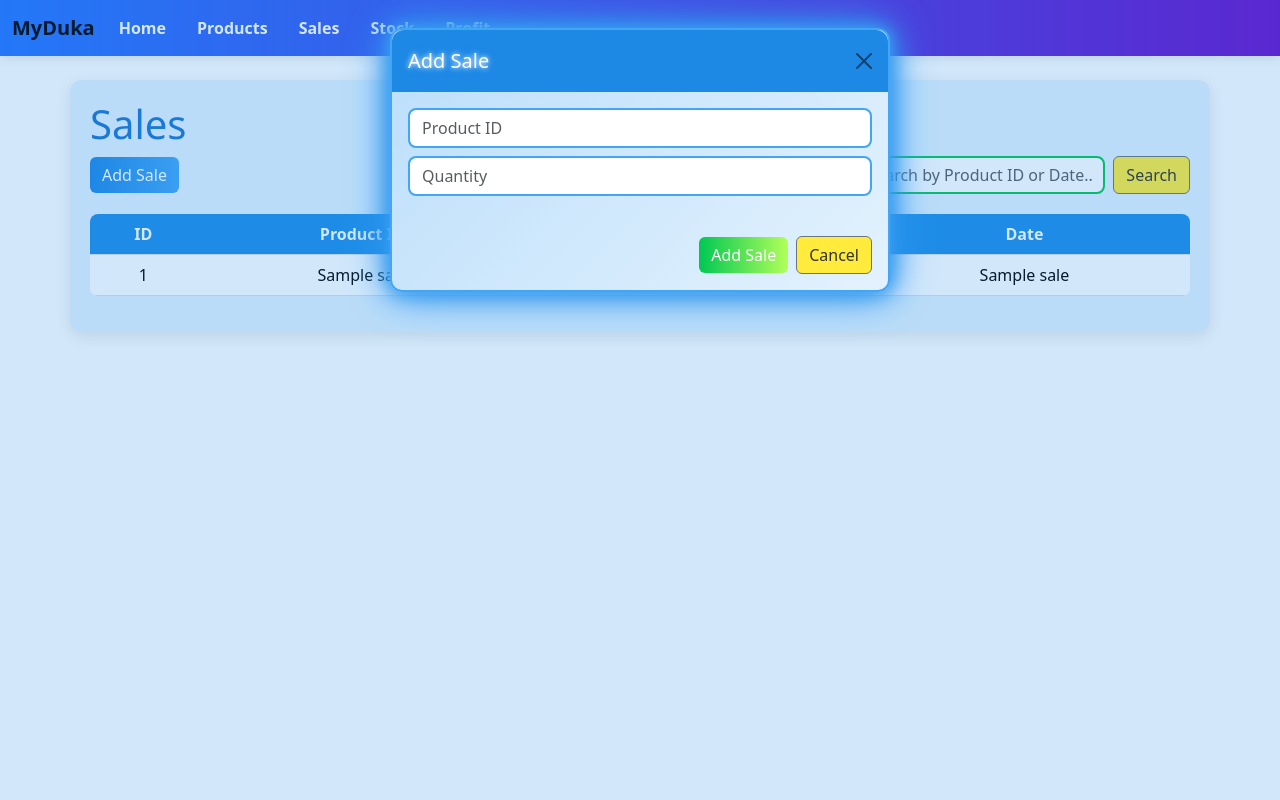
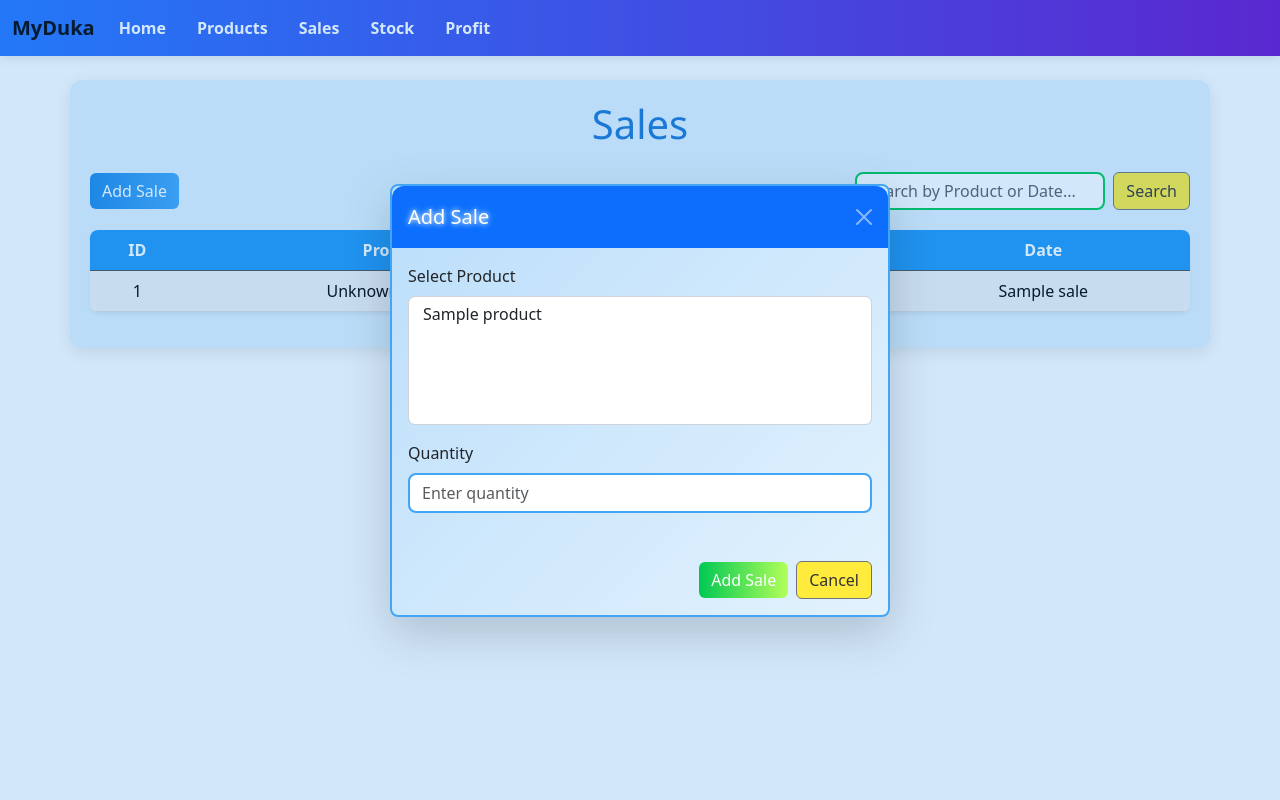
Before and after one commit to Luffy254-cyber-spec/Myduka-project, a Flask app: page /sales in a window 1280 px wide, after a click on "Add Sale". Run offline with Flask 3, Linux system fonts and the light colour scheme; a database or web service that is not in the repository returns one stand-in record (values such as "Sample title"); some libraries are stand-ins or nearby versions.

Commit message:
third commit

```diff
--- a/database.py
+++ b/database.py
@@ -259,3 +259,8 @@ def delete_data(table, record_id):
     curr.execute(query, (record_id,))
     conn.commit()
     print(f"Record with id {record_id} deleted from {table} table.")
+
+# fetch only id and name for dropdowns
+def fetch_products_for_dropdown():
+    curr.execute("SELECT id, name FROM products ORDER BY name;")
+    return curr.fetchall()
--- a/main.py
+++ b/main.py
@@ -1,16 +1,16 @@
-from flask import Flask, render_template, request, redirect
-from database import fetch_data, insert_product, insert_sales, insert_stock, product_profit
+from flask import Flask, render_template, request, redirect, url_for
+from database import fetch_data, fetch_products_for_dropdown, insert_product, insert_sales, insert_stock, product_profit
 
 app = Flask(__name__)
 
-# ---------- ROUTES ----------
+# ROUTES
 
 @app.route('/')
 def home():
     return render_template('index.html')
 
 
-# ---------- PRODUCTS ----------
+#  PRODUCTS
 @app.route('/products')
 def products():
     search = request.args.get('search', '').strip()
@@ -22,11 +22,12 @@ def products():
     return render_template('products.html', products=products)
 
 
-# ---------- SALES ----------
+#  SALES
 @app.route('/sales')
 def sales():
     search = request.args.get('search', '').strip()
     sales = fetch_data('sales')
+    products = fetch_products_for_dropdown()  # 🟢 Added this line
 
     if search:
         sales = [
@@ -35,10 +36,13 @@ def sales():
             or search.lower() in str(s[3]).lower()
         ]
 
-    return render_template('sales.html', sales=sales)
+    return render_template('sales.html', sales=sales, products=products)
 
 
-# ---------- STOCK ----------
+
+
+
+#  STOCK
 @app.route('/stock')
 def stock():
     search = request.args.get('search', '').strip()
@@ -55,21 +59,21 @@ def stock():
     return render_template('stock.html', stock=stock)
 
 
-# ---------- PROFIT ----------
+#  PROFIT
 @app.route('/profit')
 def profit():
     profit = product_profit()
     return render_template('profit.html', profit=profit)
 
 
-# ---------- FORM HANDLERS ----------
+# FORM HANDLERS
 @app.route('/add_product', methods=['POST'])
 def add_product():
     name = request.form['name']
     buying_price = request.form['buying_price']
     selling_price = request.form['selling_price']
     insert_product((name, buying_price, selling_price))
-    return redirect('/products')
+    return redirect(url_for('products'))
 
 
 @app.route('/add_sale', methods=['POST'])
@@ -77,7 +81,8 @@ def add_sale():
     pid = request.form['pid']
     quantity = request.form['quantity']
     insert_sales((pid, quantity))
-    return redirect('/sales')
+    return redirect(url_for('sales'))
+
 
 
 @app.route('/add_stock', methods=['POST'])
@@ -88,6 +93,6 @@ def add_stock():
     return redirect('/stock')
 
 
-# ---------- RUN APP ----------
+#  RUN APP
 if __name__ == '__main__':
     app.run(debug=True)
--- a/static/style.css
+++ b/static/style.css
@@ -338,3 +338,42 @@ table tbody tr:hover {
   background-color: red;
   z-index: 9999;
 }
+
+.modal-body {
+    max-height: 70vh;
+    overflow-y: auto;
+    scrollbar-width: thin;
+  }
+  .modal-body::-webkit-scrollbar {
+    width: 8px;
+  }
+  .modal-body::-webkit-scrollbar-thumb {
+    background-color: #ccc;
+    border-radius: 10px;
+  }
+
+  /* Make the select dropdown scrollable when too long */
+  select.form-select {
+    max-height: 150px;        /* limit visible height */
+    overflow-y: auto;         /* enable vertical scrolling */
+  }
+
+  /* Firefox compatibility (Firefox needs appearance reset) */
+  select.form-select:focus {
+    outline: none;
+  }
+
+  /* Prevent width overflow */
+  select.form-select {
+    width: 100%;
+  }
+
+  select.form-select {
+    max-height: 150px;
+    overflow-y: auto;
+    width: 100%;
+  }
+
+  select.form-select:focus {
+    outline: none;
+  }
--- a/templates/sales.html
+++ b/templates/sales.html
@@ -1,54 +1,92 @@
 {% extends 'base.html' %}
 {% block title %}Sales{% endblock %}
 {% block content %}
-<h1>Sales</h1>
+
+<h1 class="mb-4 text-center">Sales</h1>
 
 <div class="d-flex justify-content-between align-items-center mb-3">
-  <!-- Add Sale Button on Left -->
+  <!-- Add Sale Button -->
   <button type="button" class="btn btn-primary" data-bs-toggle="modal" data-bs-target="#addSaleModal">
-    Add Sale
+    <i class="bi bi-plus-circle"></i> Add Sale
   </button>
 
-  <!-- Search Bar on Right -->
-  <form method="get" action="/sales" class="d-flex">
-    <input type="text" name="search" placeholder="Search by Product ID or Date..." value="{{ request.args.get('search', '') }}" class="form-control me-2">
+  <!-- Search Bar -->
+  <form method="get" action="{{ url_for('sales') }}" class="d-flex">
+    <input type="text" name="search" placeholder="Search by Product or Date..."
+      value="{{ request.args.get('search', '') }}" class="form-control me-2">
     <button class="btn btn-secondary" type="submit">Search</button>
   </form>
 </div>
 
-<table class="table table-striped">
+<!-- SALES TABLE -->
+<table class="table table-striped table-hover shadow-sm">
+  <thead class="table-dark">
     <tr>
-    <th>ID</th><th>Product ID</th><th>Quantity</th><th>Date</th>
+      <th>ID</th>
+      <th>Product</th>
+      <th>Quantity</th>
+      <th>Date</th>
     </tr>
+  </thead>
+  <tbody>
     {% for s in sales %}
     <tr>
       <td>{{ s[0] }}</td>
-    <td>{{ s[1] }}</td>
+      <!-- Match pid to product name -->
+      <td>
+        {% set product = products | selectattr("0", "equalto", s[1]) | list | first %}
+        {{ product[1] if product else 'Unknown Product' }}
+      </td>
       <td>{{ s[2] }}</td>
       <td>{{ s[3] }}</td>
     </tr>
     {% endfor %}
+  </tbody>
 </table>
 
 <!-- ---------------- Add Sale Modal ---------------- -->
 <div class="modal fade" id="addSaleModal" tabindex="-1" aria-labelledby="addSaleLabel" aria-hidden="true">
-  <div class="modal-dialog">
-    <div class="modal-content">
-      <form method="post" action="/add_sale">
-        <div class="modal-header">
+  <!-- Scrollable Modal -->
+  <div class="modal-dialog modal-dialog-centered modal-dialog-scrollable">
+    <div class="modal-content shadow-lg rounded-3">
+      <form method="post" action="{{ url_for('add_sale') }}">
+        <div class="modal-header bg-primary text-white">
           <h5 class="modal-title" id="addSaleLabel">Add Sale</h5>
-          <button type="button" class="btn-close" data-bs-dismiss="modal"></button>
+          <button type="button" class="btn-close btn-close-white" data-bs-dismiss="modal"></button>
         </div>
+
         <div class="modal-body">
-          <input class="form-control mb-2" type="number" name="pid" placeholder="Product ID" required>
-          <input class="form-control mb-2" type="number" name="quantity" placeholder="Quantity" required>
+
+          <!-- Product Dropdown -->
+          <div class="mb-3">
+            <label for="pid" class="form-label">Select Product</label>
+            <div style="max-height: 150px; overflow-y: auto; border: 1px solid #ced4da; border-radius: 0.375rem;">
+              <select name="pid" id="pid" class="form-select border-0" size="5" required>
+                {% for p in products %}
+                <option value="{{ p[0] }}">{{ p[1] }}</option>
+                {% endfor %}
+              </select>
             </div>
+          </div>
+
+          <!-- Quantity Input -->
+          <div class="mb-3">
+            <label for="quantity" class="form-label">Quantity</label>
+            <input class="form-control" type="number" name="quantity" id="quantity" placeholder="Enter quantity" required>
+          </div>
+
+        </div>
+
         <div class="modal-footer">
           <button type="submit" class="btn btn-success">Add Sale</button>
           <button type="button" class="btn btn-secondary" data-bs-dismiss="modal">Cancel</button>
         </div>
+
       </form>
     </div>
   </div>
 </div>
+
+
+
 {% endblock %}
```
Lines whose indentation alone changed are shown as unchanged.
